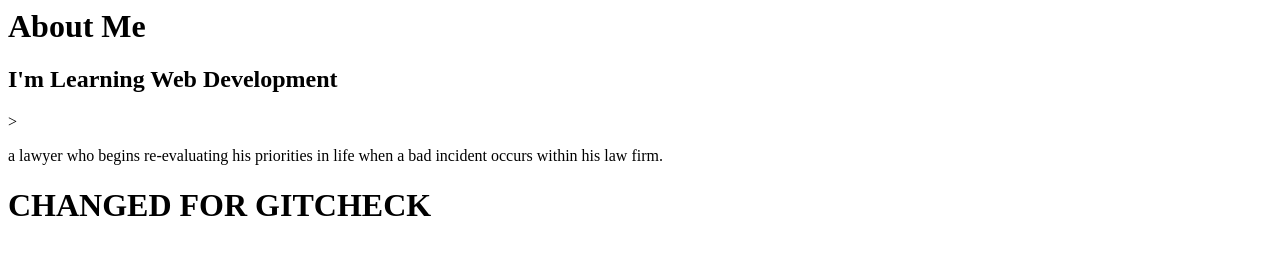
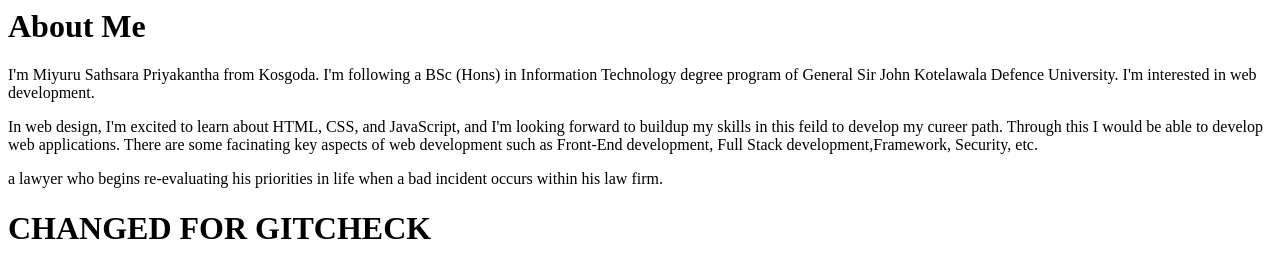
Before and after one commit to Miyuru-SP/weblog, a plain HTML site: page index.html in a window 1280 px wide. Drawn offline with Linux system fonts and the light colour scheme.

Commit message:
Revert "Merge pull request #1 from Miyuru-SP/changes"
This reverts commit af64f78498d6ae9ab7dd3cc607530e7000c064f1, reversing
changes made to 86d56f9d79ff28b490fb71221761ee0ccd05e837.

```diff
--- a/index.html
+++ b/index.html
@@ -4,7 +4,15 @@
     </head>
     <body>
         <h1>About Me</h1>
-       <h2>I'm Learning Web Development</h2>>
+        <p>
+            I'm Miyuru Sathsara Priyakantha from Kosgoda. I'm following a BSc (Hons) in Information Technology degree program
+            of General Sir John Kotelawala Defence University. I'm interested in web development.
+        </p>
+        <p>
+            In web design, I'm excited to learn about HTML, CSS, and JavaScript, and I'm looking forward to buildup my skills
+            in this feild to develop my cureer path. Through this I would be able to develop web applications. There are some facinating
+            key aspects of web development such as Front-End development, Full Stack development,Framework, Security, etc.
+        </p>
         <p>
             a lawyer who begins re-evaluating his priorities in life when a bad incident occurs within his law firm.
         <h1>CHANGED FOR GITCHECK</h1>
```
